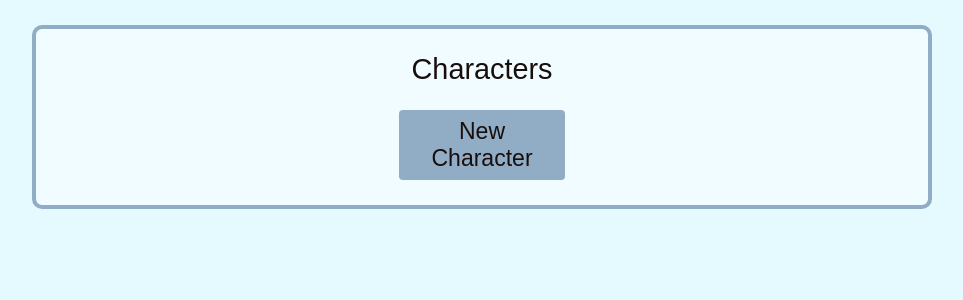
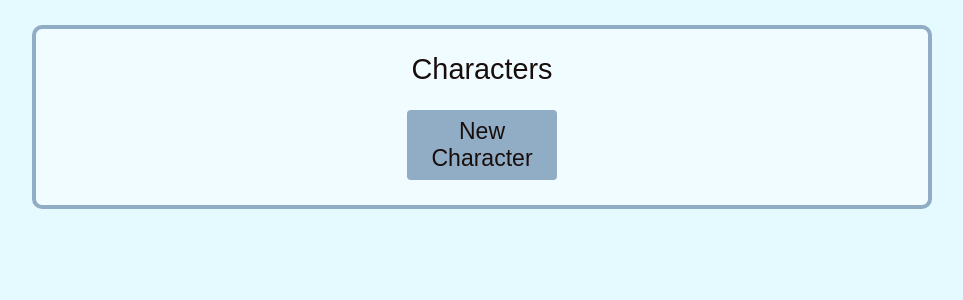
Before and after one commit to matthew-hale/pf-rerole, a Flask app: template rerole.app/rerole_app/templates/index.html in a window 1280 px wide. Shown: the part 103-403 px from the top of the page, without its empty margins (158-1121 px from the left). Run offline with Flask 3, Linux system fonts and the light colour scheme; the template is opened without the code that fills it, so the values that code supplies are empty.

Commit message:
Change span button to real button

```diff
--- a/rerole.app/rerole_app/static/index.js
+++ b/rerole.app/rerole_app/static/index.js
@@ -32,7 +32,7 @@ async function populate_list() {
             link.innerHTML = "View";
             buttons.appendChild(link);
 
-            let delete_button = document.createElement("span");
+            let delete_button = document.createElement("button");
             delete_button.setAttribute("onclick", "delete_character(this)");
             delete_button.setAttribute("class", "delete");
             delete_button.innerHTML = "Delete";
--- a/rerole.app/rerole_app/static/styles.css
+++ b/rerole.app/rerole_app/static/styles.css
@@ -92,7 +92,7 @@ a:active {
     color: var(--green);
 }
 
-.buttons a, span {
+.buttons a, button {
     width: 150px;
     display: inline-block;
     font: bold;
--- a/rerole.app/rerole_app/templates/index.html
+++ b/rerole.app/rerole_app/templates/index.html
@@ -23,7 +23,7 @@
 <div id="character-list" class="character-list">
     <h2>Characters</h2>
     <div class="buttons">
-        <span onclick=create_character()>New Character</span>
+        <button onclick=create_character()>New Character</button>
     </div>
 </div>
 
```
